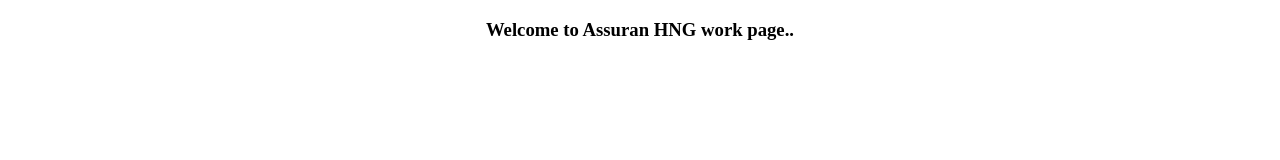
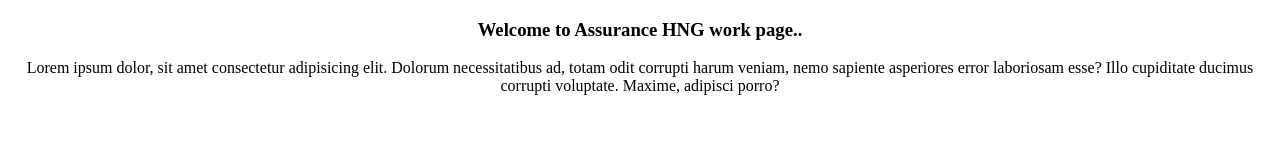
Before and after one commit to Assurz/Assurance-Hng, a plain HTML site: page index.html in a window 1280 px wide. Drawn offline with Linux system fonts and the light colour scheme.

Commit message:
Added some new text

```diff
--- a/index.html
+++ b/index.html
@@ -8,6 +8,9 @@
     <link rel="stylesheet" type="text/css" href="index.css">
 </head>
 <body>
-    <h3> Welcome to Assuran HNG work page.. </h3>
+    <h3> Welcome to Assurance HNG work page.. </h3>
+    <div>
+        Lorem ipsum dolor, sit amet consectetur adipisicing elit. Dolorum necessitatibus ad, totam odit corrupti harum veniam, nemo sapiente asperiores error laboriosam esse? Illo cupiditate ducimus corrupti voluptate. Maxime, adipisci porro?
+    </div>
 </body>
 </html>
```
